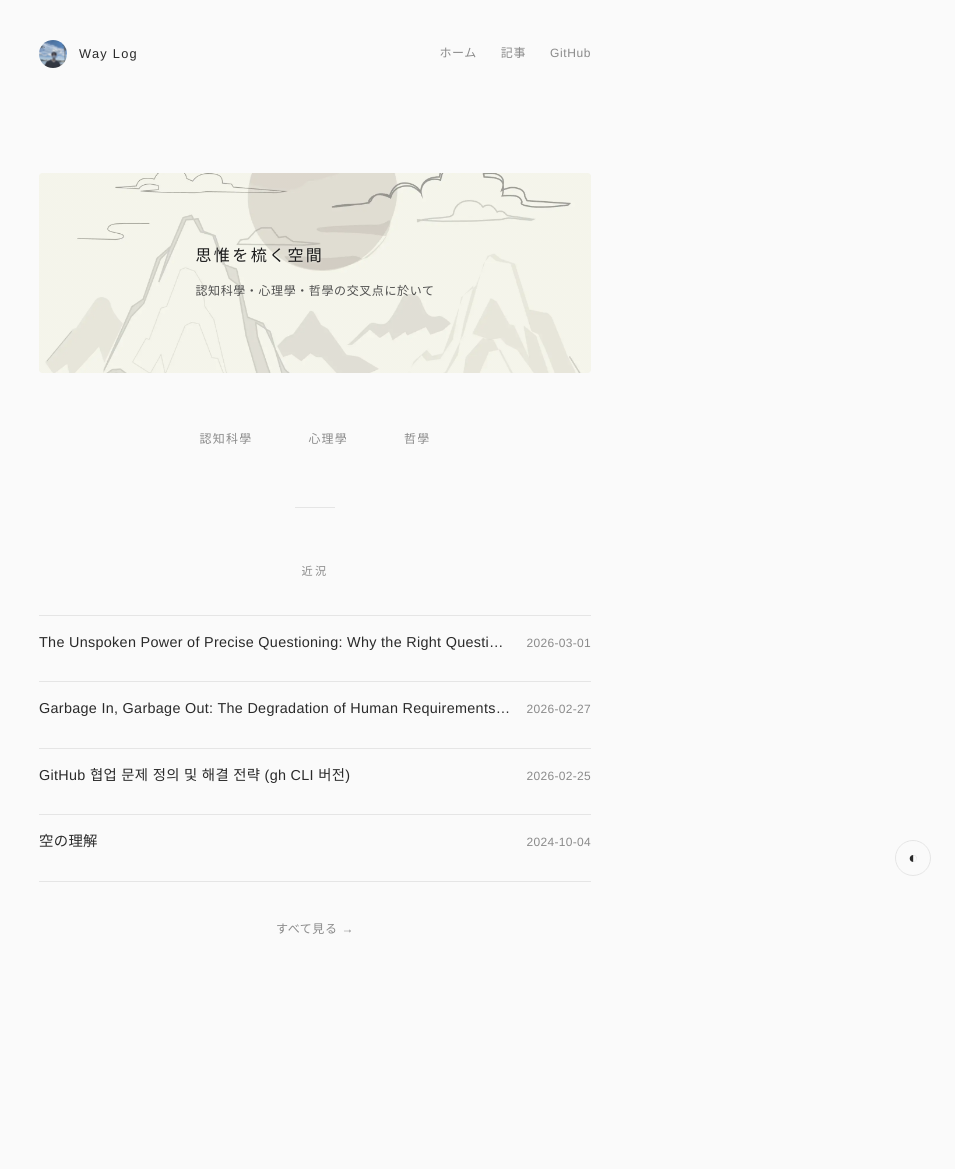
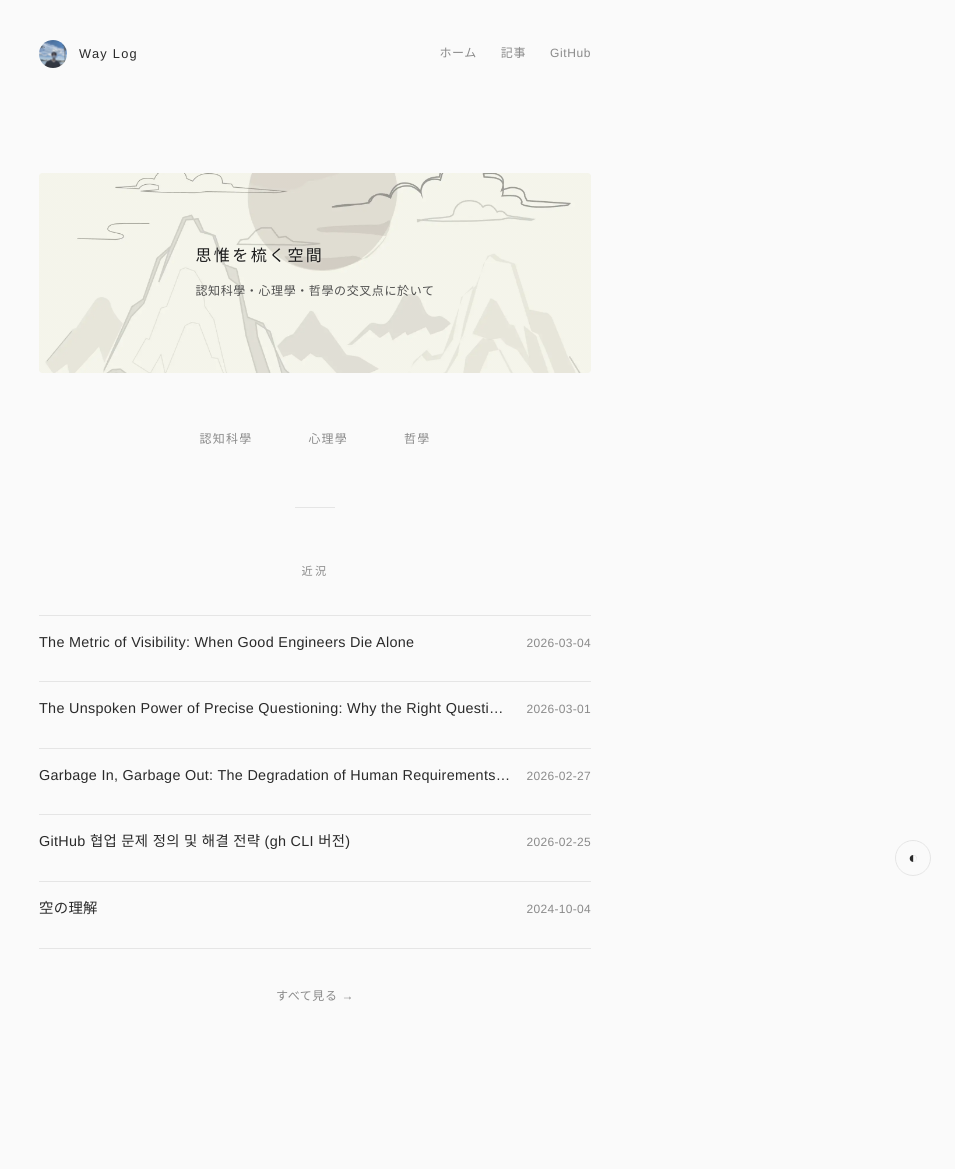
Before and after one commit to waylake/waylake.github.io, a Jekyll site: the page built from index.md, in a window 1280 px wide. Shown: the whole page, without its empty margins (325-1280 px from the left). Built offline with Jekyll 4.4.1, drawn with Linux system fonts in a browser that asks for light colours; before the commit the page ends 1102 px from its top, so only the background shows below that; some of the changed lines change nothing that is shown.

Commit message:
(add): post

```diff
--- a/404.html
+++ b/404.html
@@ -67,6 +67,4 @@ layout: default
   .btn-secondary:hover {
     background: var(--border);
   }
-
-
 </style>
--- /dev/null
+++ b/_posts/2026-03-05-the-metric-of-visibility.md
@@ -0,0 +1,105 @@
+---
+layout: post
+title:  "The Metric of Visibility: When Good Engineers Die Alone"
+date:   2026-03-05 00:00:00 +0900
+categories: psychology
+author: waylake
+tags: [engineering, workplace, career, visibility]
+lang: en
+---
+
+The team is four people. Three engineers and one manager. All four are doing difficult work. All four are solving problems that require skill and judgment. But by the end of the year, only two will still be employed here.
+
+> The mathematics of career advancement in engineering is not about capability — it is about the metric of visibility.
+
+This is not a novel observation. This is a structural fact that has been documented and lamented by some of the most thoughtful minds in our field.
+
+---
+
+## The Inequality of Expression
+
+Two of the three engineers cannot tell the story of what they do. The work is too complex, too interconnected, too messy for a bullet point in a quarterly review. They spend their days wrestling with legacy systems, debugging race conditions, navigating technical constraints that would make a sane person weep.
+
+> But when asked what they accomplished, they shrug. "Fixed some bugs," they say. "Kept the system running."
+
+This is the disaster prevention problem that Dan Luu has documented in his analysis of engineering culture:
+
+> "people get promoted for heroism and putting out fires, not for preventing fires; and people get promoted for shipping features, not for doing critical maintenance work and bug fixing."
+
+The engineers who quietly prevent failures are invisible. Their competence is exactly what makes them unseen.
+
+The third engineer — let's call him the articulator — has a different relationship with work. He builds systems that are visible. Architecture diagrams. Documentation. Frameworks. Abstractions. When he finishes something, there is a clear narrative of achievement. "Designed scalable event system," goes the performance review. "Built reusable abstraction layer." Even when the work is unnecessary, even when it adds complexity and cost, it is visible.
+
+The manager sees three engineers. One tells a story of architecture and impact. Two tell a story of maintenance and drudgery. The manager is not malicious. The manager is simply busy. The manager looks at the narratives and makes promotions accordingly. The articulator advances. The others stagnate. The manager moves on, thinking about urgent business needs, never suspecting that the system is designed to reward presentation over substance.
+
+This pattern is so endemic that it has become institutionalized in our hiring practices. On Hacker News, in a discussion about why simple solutions do not get promoted, one interviewer recounted receiving a candidate who suggested using Google Sheets instead of building a custom system to address a spreadsheet problem. The interviewer called this "a terrible SWE interview answer" — even though it was the correct business solution.
+
+Another story from the same thread describes a Stripe interview where a candidate answered a system design question by saying "I'd put it all in Postgres."
+
+> The candidate was technically correct but failed the interview, forcing the company's CEO to intervene and schedule a second interview.
+
+One commenter summarized the lesson:
+
+> "acting smart gets you paid, not being smart."
+
+---
+
+## The Death of Silent Competence
+
+The two engineers who cannot tell the story do not lack competence. They possess a different kind of expertise — the expertise of doing difficult work without requiring validation. They keep the lights on. They prevent disasters. They solve the problems that only become visible when they are not solved.
+
+But in a world of quarterly reviews and promotion packets, prevention is invisible. Maintenance is invisible. The art of keeping complex systems running without drama is a career-limiting move. The engineer who quietly prevents five outages this year is "doing their job." The engineer who causes one outage but architects a flashy replacement system is "demonstrating leadership."
+
+> The articulator advances not because he is better. He advances because he has learned the true skill of modern engineering: the skill of making work visible. The ability to design for promotion, not for the problem. The ability to create complexities that can be documented. The ability to build CV-driven development.
+
+Rich Hickey, the creator of Clojure, has spent years distinguishing between what is simple and what is easy. Simple means "one twist" — separately woven threads. Easy means "near the hand" — familiar, within reach. The tragedy is that our industry has confused these two. We build systems that are easy to explain in promotion packets rather than systems that are simple in architecture.
+
+As Hickey notes:
+
+> "Simple is objective, it can be probed," but "Easy is a relative term. Something may be easy for someone and difficult for someone else."
+
+Our promotion systems measure what is easy to understand for managers, not what is simple for systems.
+
+---
+
+## The Structural Nightmare
+
+This is not about individual failure. This is about structural design. The system of career advancement in engineering is essentially a bureaucracy of visibility. It measures what can be measured, documents what can be documented, rewards what can be narrated.
+
+This is the normalization of deviance that Dan Luu has identified across the industry — processes that are obviously broken become normalized because "it affects everyone equally." When the build is broken multiple times per day, the response is not to fix the process but to argue that "since the only thing that mattered was my stack ranked productivity, so I shouldn't care that it impacts the entire team."
+
+> The system selects for those who can navigate the dysfunction, not those who fix it.
+
+But much of engineering work cannot be measured, documented, or narrated. The difficult problems often require only a small, clever solution. The right architecture may be the simple one that never needs explanation. The most valuable work may leave no trace.
+
+Two engineers will leave. Not because they are bad at engineering. They will leave because the system has no category for their success. The manager will not notice until after they are gone. The articulator will receive a promotion "for outstanding contribution." The system will have worked exactly as designed.
+
+This is not a theoretical concern. This is what happens when you scale the dysfunction described by countless engineers who have witnessed the promotion of complexity over competence. As one Hacker News commentator observed about the problem:
+
+> "There is a difference between being smart and acting smart. Acting smart gets you paid, not being smart, and that's like, not ideal."
+
+When another commented that "nobody gets promoted for simplicity," they did not discover this — they simply observed the selection function that has been operating in our industry for decades.
+
+What we have created is a profession that selects for visibility over brilliance. We advance the articulate and discard the competent. We reward the creation of unnecessary complexity and punish the quiet maintenance of essential systems. We have built a career ladder that is essentially a litmus test for narcissism:
+
+> Can you make yourself look indispensable? Can you create problems that only you can solve? Can you manufacture crises that only you can heroically address?
+
+The managers who enable this are not villains. They are simply the products of the same selection function. The manager cannot see that the articulator's complex systems are unnecessary because the manager's own career advanced through similar complexity-creation. The VP who praises the articulator for "architectural thinking" was herself promoted for creating unnecessary abstractions years ago. This is the cargo culture that Luu describes — practices copied without understanding, propagated because "that's how it's done at Google" or "that's what we do at [prestigious company]," unquestioned until the company has grown too large to change.
+
+The tragedy is that everyone know this. The manager knows, in some quiet corner of the mind, that something is wrong. The articulator knows, somewhere, that the promotions are not entirely deserved. The two engineers who cannot tell the story know, with practical certainty, that they have chosen the wrong profession. But the system has no corrective mechanism.
+
+As Dan Luu observed in his analysis of normalization of deviance:
+
+> "Weak signals are abundant. How do we filter out the ones that aren't important?"
+
+By the time someone has enough political capital to be heard, they have been normalized into the dysfunction. The new engineer who sees broken processes and asks "WTF WTF WTF" is eventually told "yeah we know, we're concerned about it" until they too cease to notice that anything is wrong.
+
+The four-person team will cycle. The two competent engineers will leave. The manager will hire replacements who are disgusted by the process but will themselves either leave or be normalized. The articulator will continue to be promoted until the complexity he has created becomes unmanageable, at which point he will leave for a promotion elsewhere, leaving behind a disaster that he will not be around to fix.
+
+> This is not an aberration. This is how the system is designed to work.
+
+---
+
+But nothing changes. The quarterly reviews continue. The promotion packets are written. The articulate advance. The competent leave. The system grinds on, selecting for mediocrity and punishing excellence... until one day the lights go out.
+
+> And when that day comes, the manager will wonder why good engineers are so hard to find.
```
Also changed, not shown: _config.yml (line endings or trailing spaces).
